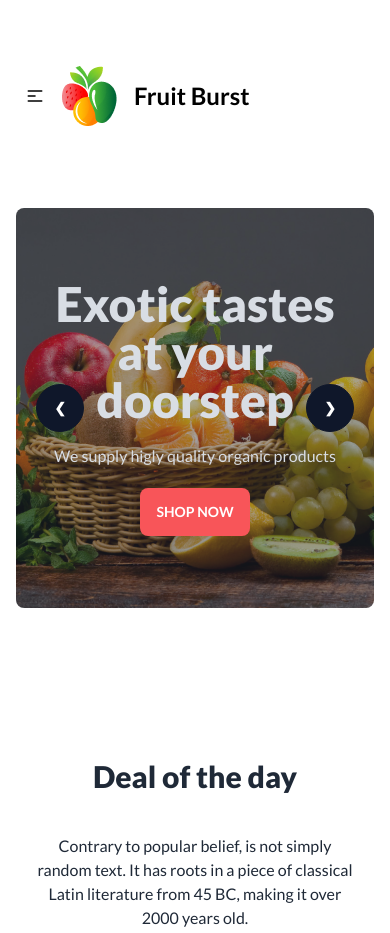
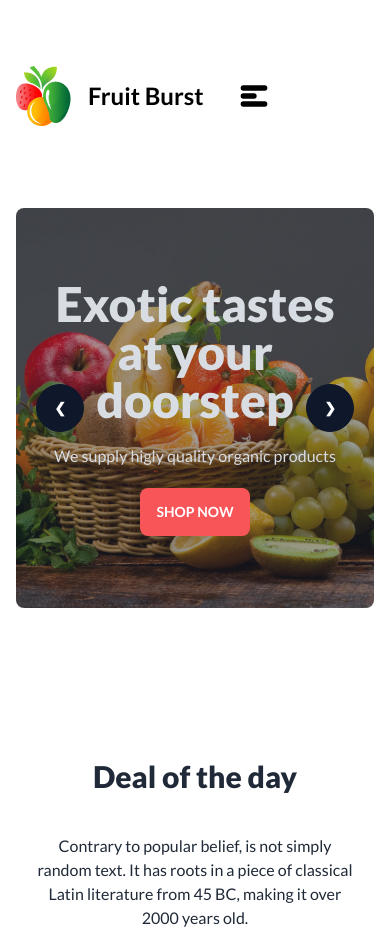
Before and after one commit to forhadhossen1/assignment-three, a plain HTML site: page index.html in a window 390 px wide. Shown: the top 933 px of the page. Drawn offline with nearby package versions, Linux system fonts and the light colour scheme; grey boxes are pictures that could not be loaded.

Commit message:
nav menu icon customize and full responsive completed

```diff
--- a/index.html
+++ b/index.html
@@ -62,18 +62,18 @@
                     </ul>
                 </div>
 
-                <div class="">
+                <div class=" flex justify-between flex-row-reverse  p-2 lg:hidden">
 
                     <div class="dropdown">
-                        <label tabindex="0" class="btn btn-ghost lg:hidden">
-                            <svg xmlns="http://www.w3.org/2000/svg" class="h-5 w-5" fill="none" viewBox="0 0 24 24"
+                        <label tabindex="0" class="btn btn-ghost  lg:hidden">
+                            <svg xmlns="http://www.w3.org/2000/svg" class="h-8 w-8" fill="none" viewBox="0 0 24 24"
                                 stroke="currentColor">
-                                <path stroke-linecap="round" stroke-linejoin="round" stroke-width="2"
+                                <path stroke-linecap="round" stroke-linejoin="round" stroke-width="4"
                                     d="M4 6h16M4 12h8m-8 6h16" />
                             </svg>
                         </label>
                         <ul tabindex="0"
-                            class="menu menu-sm dropdown-content mt-3 z-[1] p-2 shadow bg-base-100 rounded-box w-52">
+                            class="menu menu-sm dropdown-content mt-3 z-[1] p-2 shadow bg-base-100 rounded-box w-auto">
                             <li><a>Home</a></li>
                             <li><a>About Us</a></li>
                             <li><a>Shop</a></li>
```
